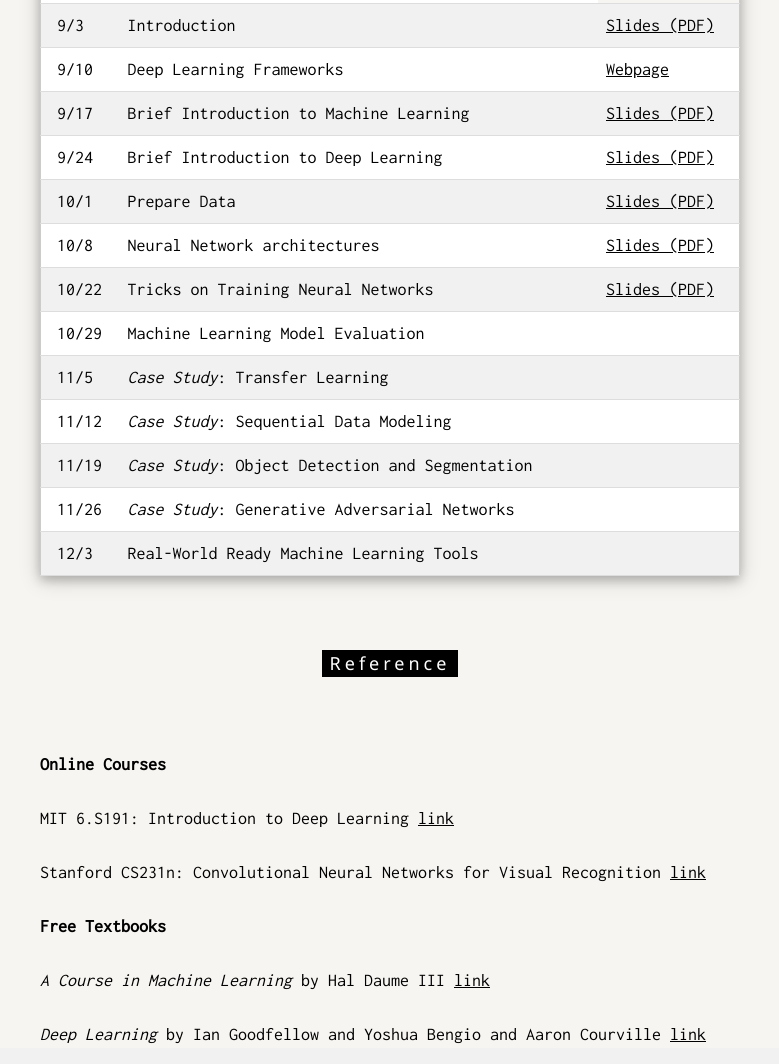
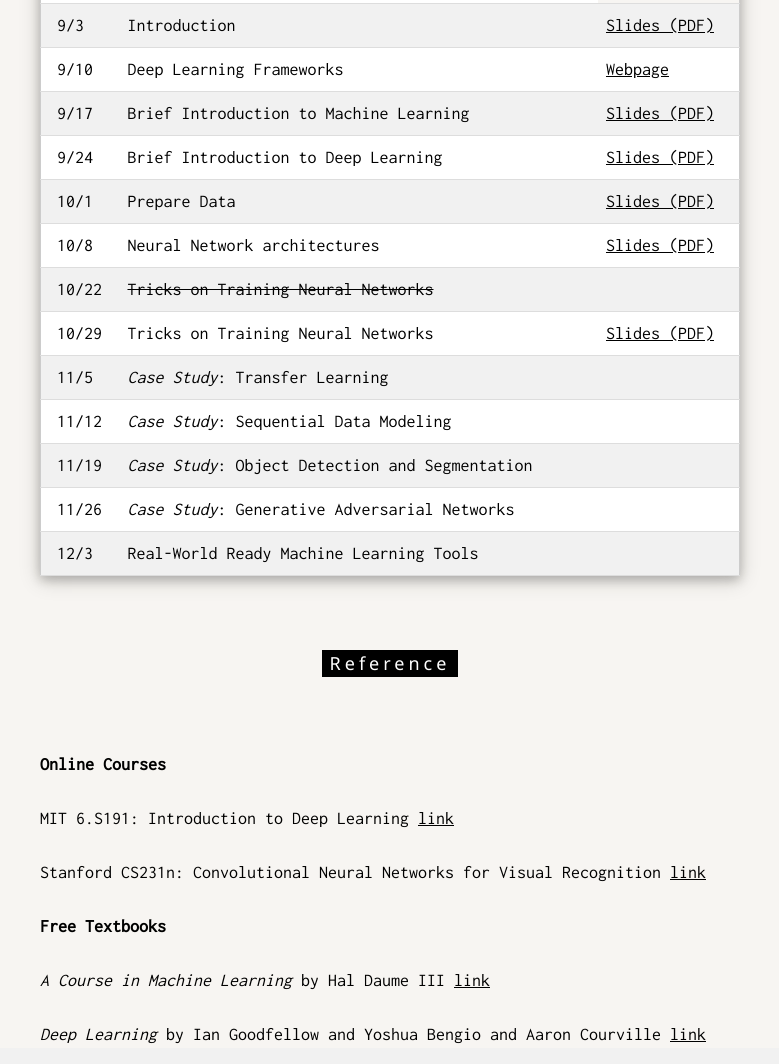
Before and after one commit to cornelltech/deep-learning-clinic-2019-Fall, a plain HTML site: page index.html in a window 1280 px wide. Shown: the part 2545-3609 px from the top of the page, without its empty margins (250-1029 px from the left). Drawn offline with nearby package versions, Linux system fonts and the light colour scheme.

Commit message:
schedule change

```diff
--- a/index.html
+++ b/index.html
@@ -200,6 +200,20 @@ Introduction/review of deep learning topics, including: optimization techniques,
         <!-- ---------------------------------------- -->
         <tr>
           <td>10/22</td> <!--Date-->
+          <td style="text-decoration: line-through;">Tricks on Training Neural Networks</td> <!--Title-->
+          <!-- <td>
+
+
+          </td> -->
+          <td> <!--PDF-->
+               <!--<a href='./pdfs/DLC_lec6.pdf'>Slides (PDF)</a> -->
+          </td>
+        </tr>
+
+        <!-- ---------------------------------------- -->
+        <tr>
+          <td>10/29</td> <!--Date-->
+          <!--<td>Machine Learning Model Evaluation</td> [>Title<]-->
           <td>Tricks on Training Neural Networks</td> <!--Title-->
           <!-- <td>
 
@@ -207,19 +221,6 @@ Introduction/review of deep learning topics, including: optimization techniques,
           </td> -->
           <td> <!--PDF-->
                <a href='./pdfs/DLC_lec6.pdf'>Slides (PDF)</a>
-          </td>
-        </tr>
-
-        <!-- ---------------------------------------- -->
-        <tr>
-          <td>10/29</td> <!--Date-->
-          <td>Machine Learning Model Evaluation</td> <!--Title-->
-          <!-- <td>
-
-
-          </td> -->
-          <td> <!--PDF-->
-              <!-- <a href='./pdfs/DLC_lec1.pdf'>Slides (PDF)</a> -->
           </td>
         </tr>
 
```
